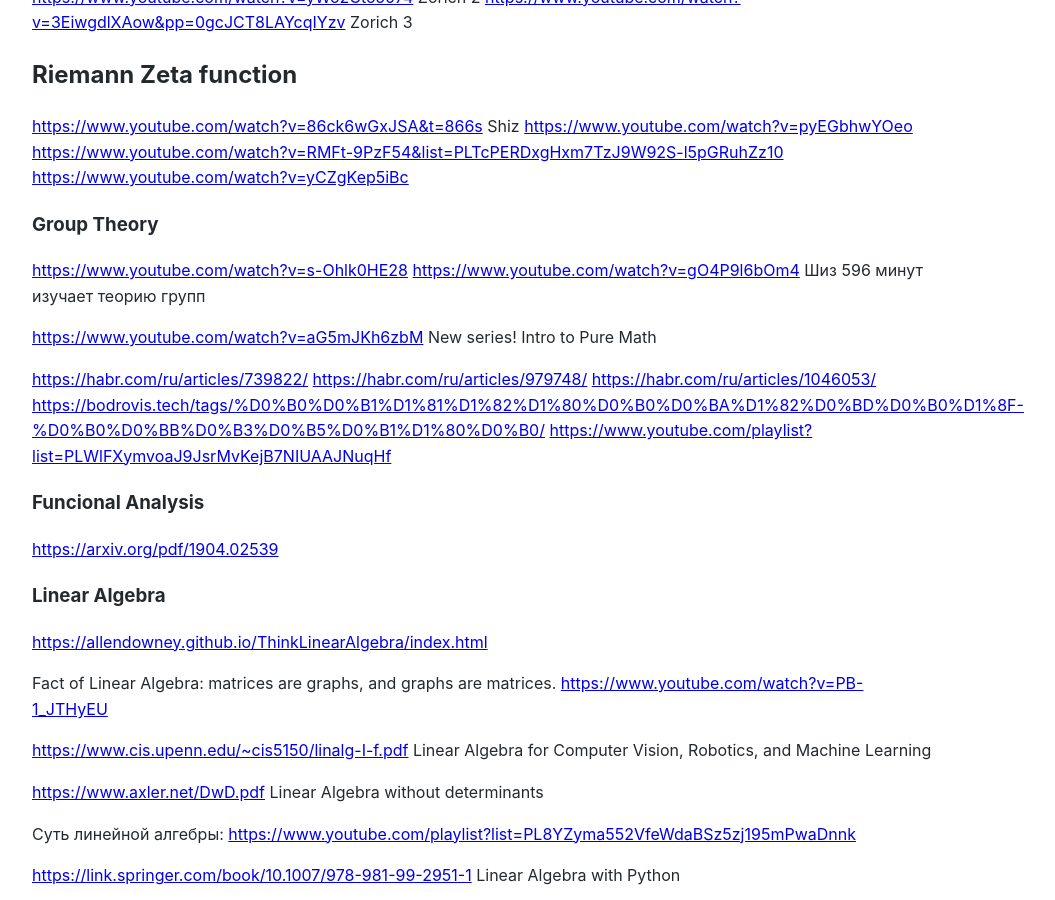
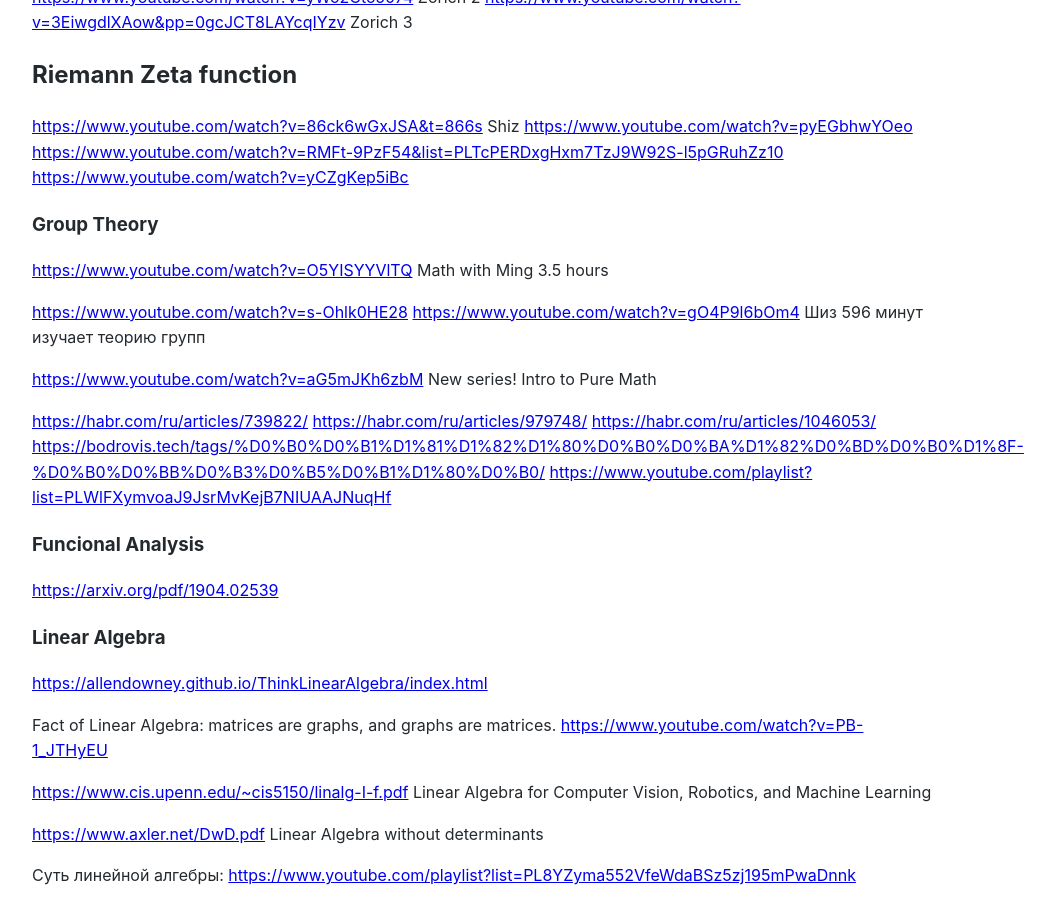
Before and after one commit to Michael-Lubinsky/michael-lubinsky.github.com, a Jekyll site: the page built from math/math.md, in a window 1280 px wide and 900 px high, scrolled down 1706 px. Shown: the whole window, without its empty margins (158-1213 px from the left). Built offline with Jekyll 4.4.1, drawn with Linux system fonts in a browser that asks for light colours; our own code applies the rules of GitHub Pages for plain Markdown files.

Commit message:
Update math.md

```diff
--- a/math/math.md
+++ b/math/math.md
@@ -69,6 +69,8 @@
 <https://www.youtube.com/watch?v=yCZgKep5iBc>
 
 ### Group Theory
+<https://www.youtube.com/watch?v=O5YISYYVlTQ> Math with Ming  3.5 hours
+
 <https://www.youtube.com/watch?v=s-Ohlk0HE28>
 <https://www.youtube.com/watch?v=gO4P9l6bOm4> Шиз 596 минут изучает теорию групп
 
```
